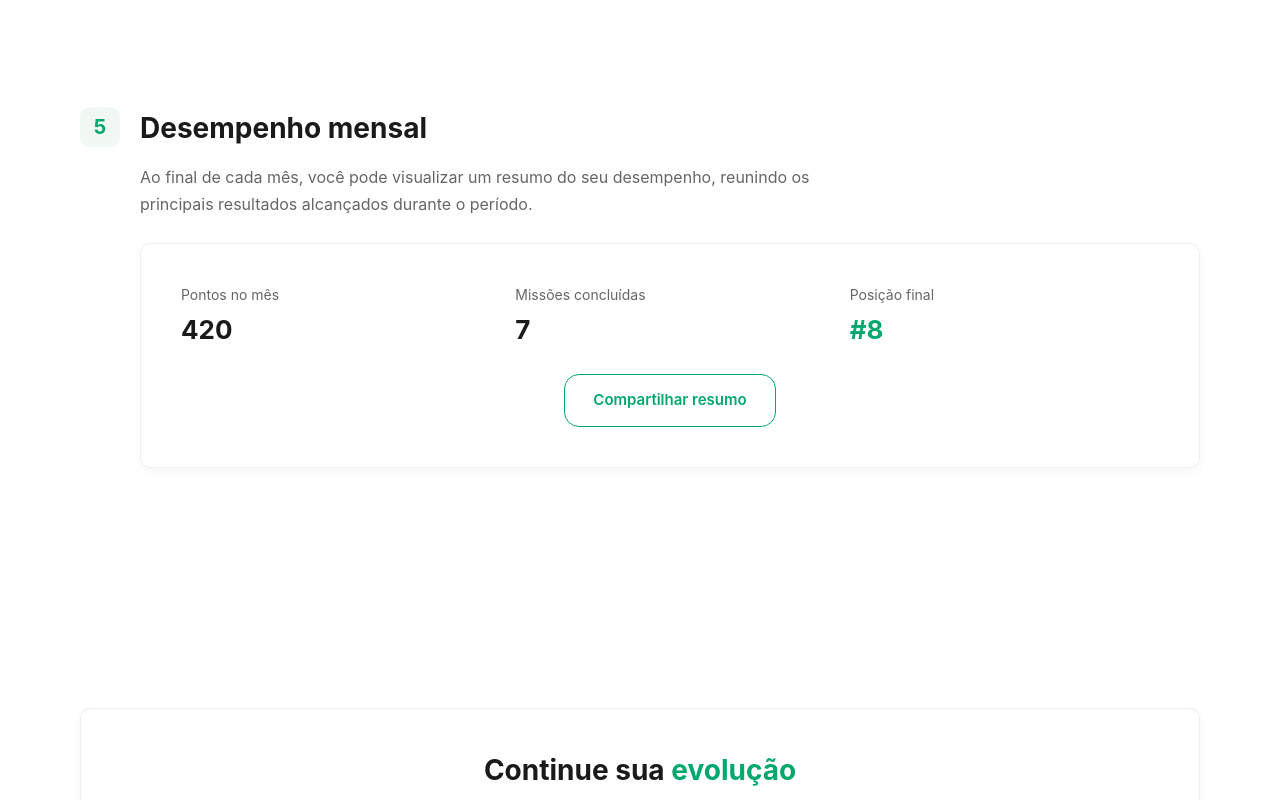
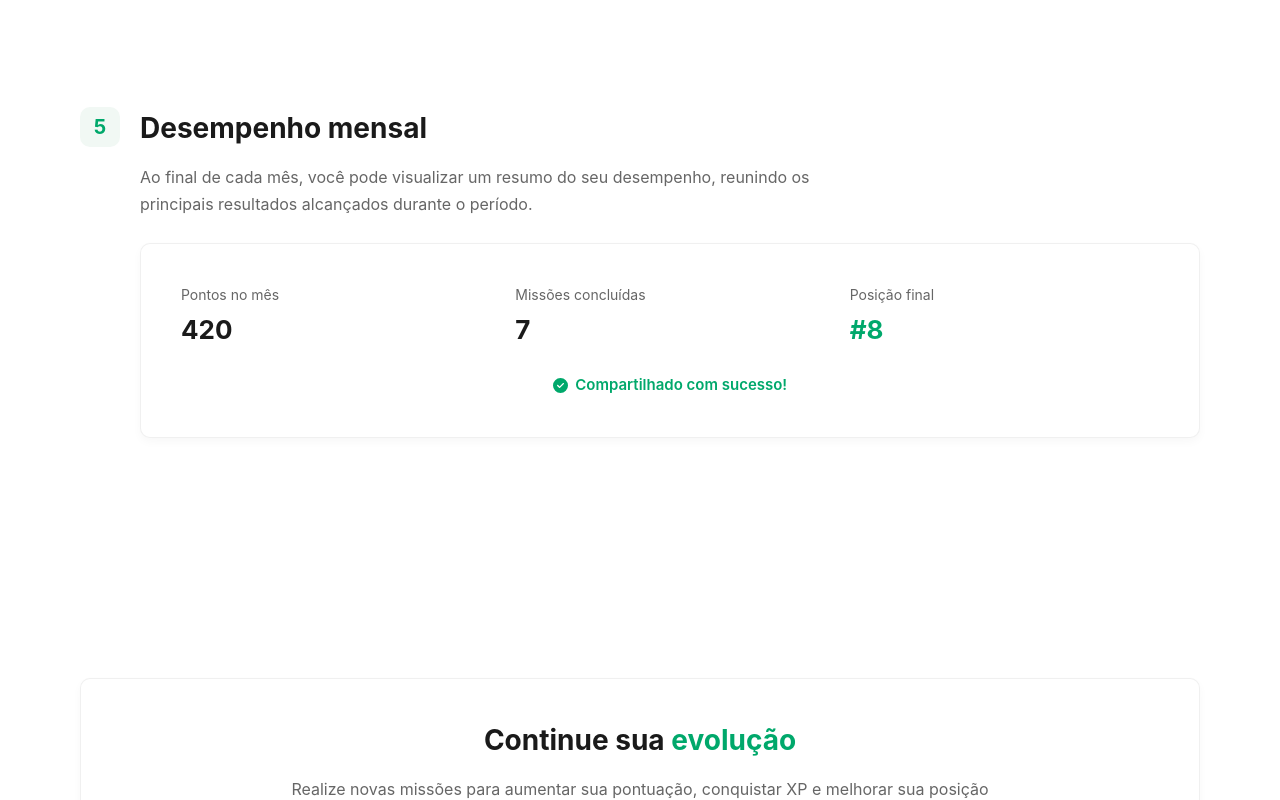
Before and after one commit to milasnt/greenlify-front, a React (Vite) app: page /perfil in a window 1280 px wide. Both pictures are taken after a click on the button "Compartilhar resumo". Shown: the part 3324-4124 px from the top of the page. Built offline with nearby package versions, Linux system fonts and the light colour scheme.

Commit message:
mensagem de confirmação resumo

```diff
--- a/src/routes/Perfil/index.tsx
+++ b/src/routes/Perfil/index.tsx
@@ -9,7 +9,7 @@ import RankingTabs from "../../components/RankingTabs";
 import type { RankingTab } from "../../components/RankingTabs";
 import RankingTable from "../../components/RankingTable";
 import { Link } from "react-router";
-import { FaLeaf, FaTrophy, FaStar, FaListCheck, FaFire, FaChartLine, FaUsers } from "react-icons/fa6";
+import { FaLeaf, FaTrophy, FaStar, FaListCheck, FaFire, FaChartLine, FaUsers, FaCircleCheck } from "react-icons/fa6";
 
 interface RankingRow {
     posicao: number;
@@ -40,6 +40,11 @@ const rankingData: Record<RankingTab, RankingRow[]> = {
 export default function Perfil() {
     const [isLoading, setIsLoading] = useState(true);
     const [rankingTab, setRankingTab] = useState<RankingTab>("mensal");
+    const [isShared, setIsShared] = useState(false);
+
+    function handleShare() {
+        setIsShared(true);
+    }
 
     useEffect(() => {
         const timer = setTimeout(() => setIsLoading(false), 800);
@@ -320,9 +325,16 @@ export default function Perfil() {
                                 </div>
 
                                 <div className="mt-10 flex justify-center">
-                                    <Button variant="secondary" size="md">
-                                        Compartilhar resumo
-                                    </Button>
+                                    {isShared ? (
+                                        <span className="flex items-center gap-3 text-[1.5rem] font-semibold text-green-primary">
+                                            <FaCircleCheck />
+                                            Compartilhado com sucesso!
+                                        </span>
+                                    ) : (
+                                        <Button variant="secondary" size="md" onClick={handleShare}>
+                                            Compartilhar resumo
+                                        </Button>
+                                    )}
                                 </div>
                             </Card>
                         </div>
```
Also changed, not shown: 1 other file (tests, documents, lock files or other folders).
